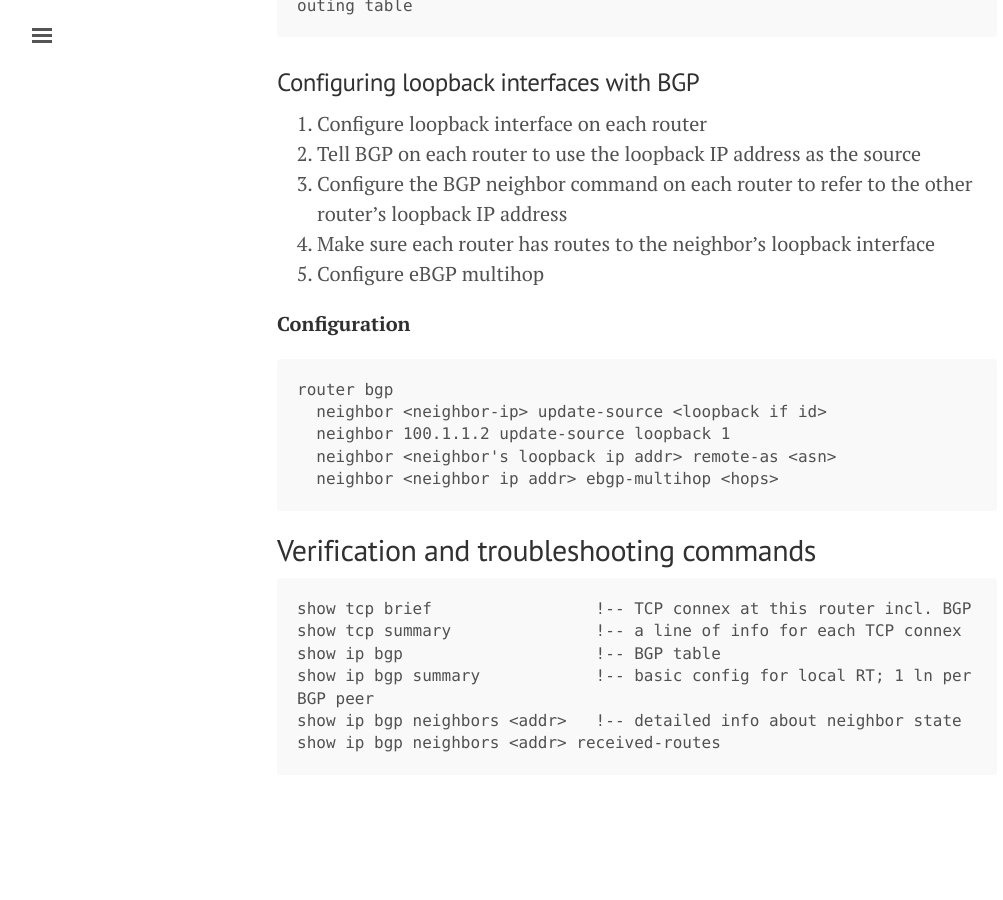
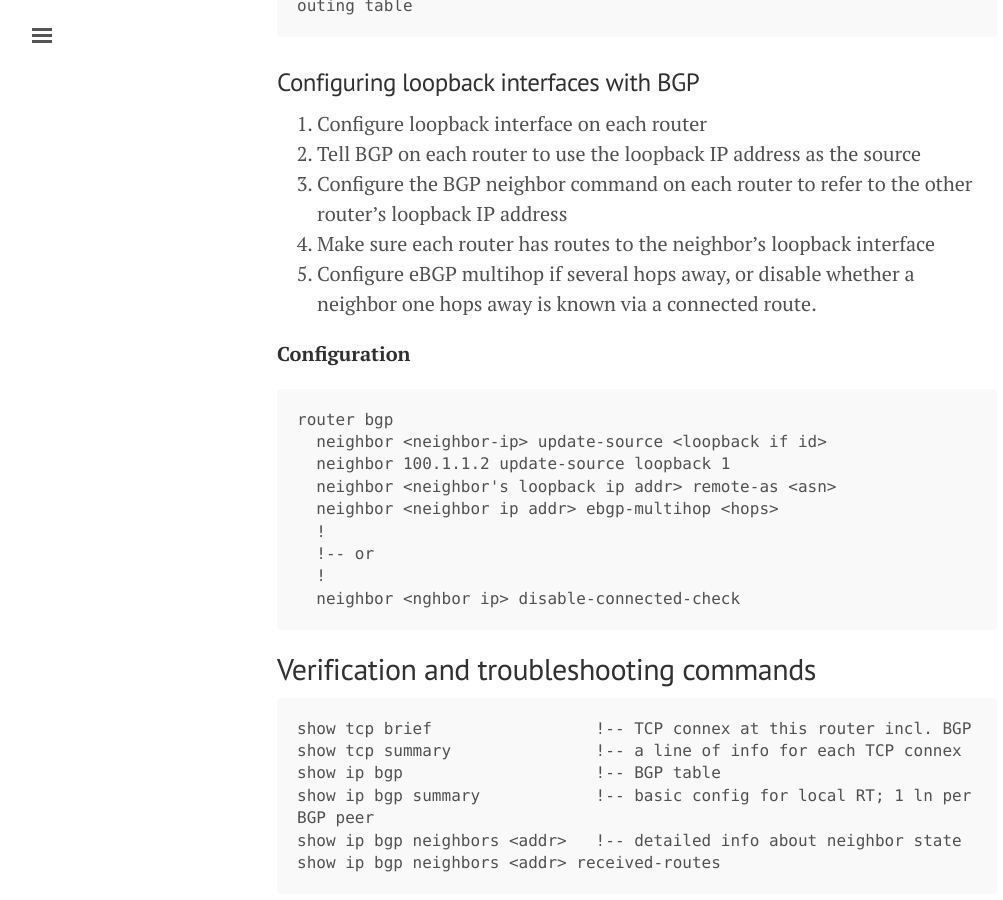
Before and after one commit to roulette6/ntwk-jekyll, a Jekyll site: the page built from sections/routing/bgp-introduction.md, in a window 1280 px wide and 900 px high, scrolled down 3154 px. Shown: the whole window, without its empty margins (3-1006 px from the left). Built offline with Jekyll 4.4.1, drawn with Linux system fonts in a browser that asks for light colours; before the commit the page ends 3949 px from its top, so only the background shows below that.

Commit message:
Update BGP intro

```diff
--- a/sections/routing/bgp-introduction.md
+++ b/sections/routing/bgp-introduction.md
@@ -90,7 +90,7 @@ Do this if you want to advertise a larger prefix than what is in the routing tab
 2. Tell BGP on each router to use the loopback IP address as the source
 3. Configure the BGP neighbor command on each router to refer to the other router's loopback IP address
 4. Make sure each router has routes to the neighbor's loopback interface
-5. Configure eBGP multihop
+5. Configure eBGP multihop if several hops away, or disable whether a neighbor one hops away is known via a connected route.
 
 __Configuration__
 
@@ -99,6 +99,10 @@ __Configuration__
       neighbor 100.1.1.2 update-source loopback 1
       neighbor <neighbor's loopback ip addr> remote-as <asn>
       neighbor <neighbor ip addr> ebgp-multihop <hops>
+      !
+      !-- or
+      !
+      neighbor <nghbor ip> disable-connected-check
 
 
 ## Verification and troubleshooting commands
```
